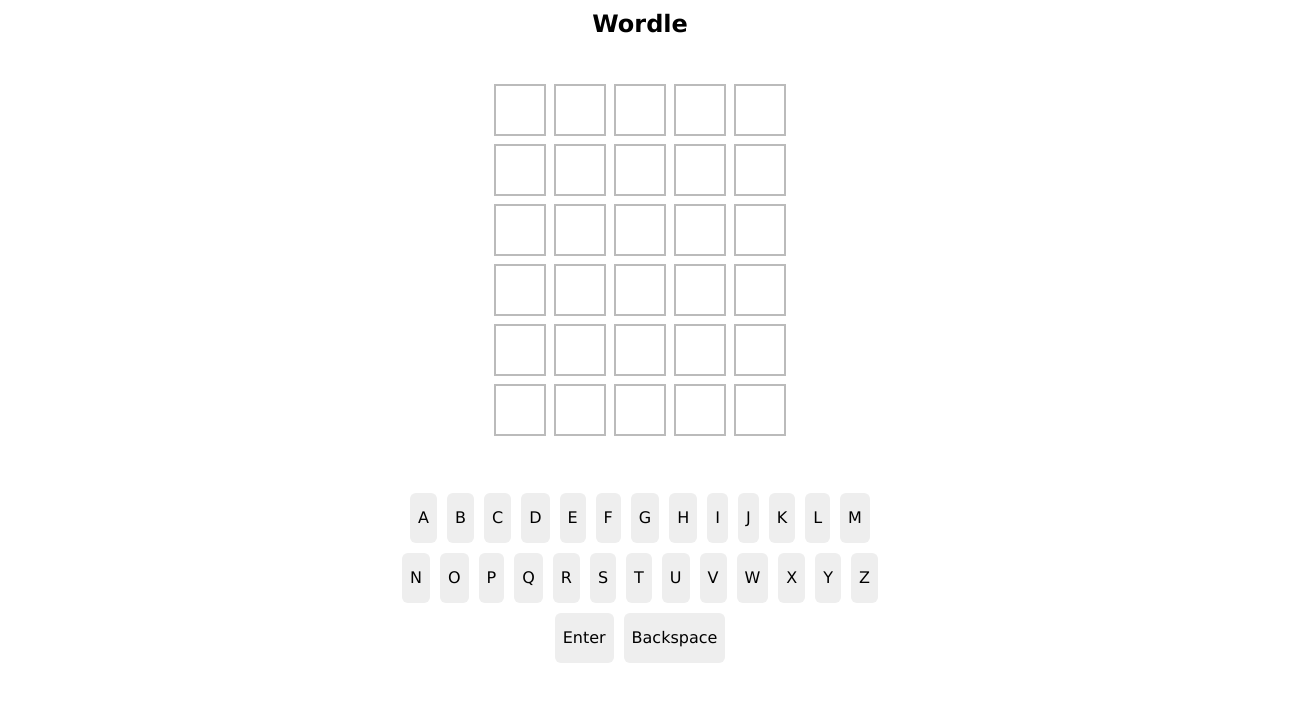
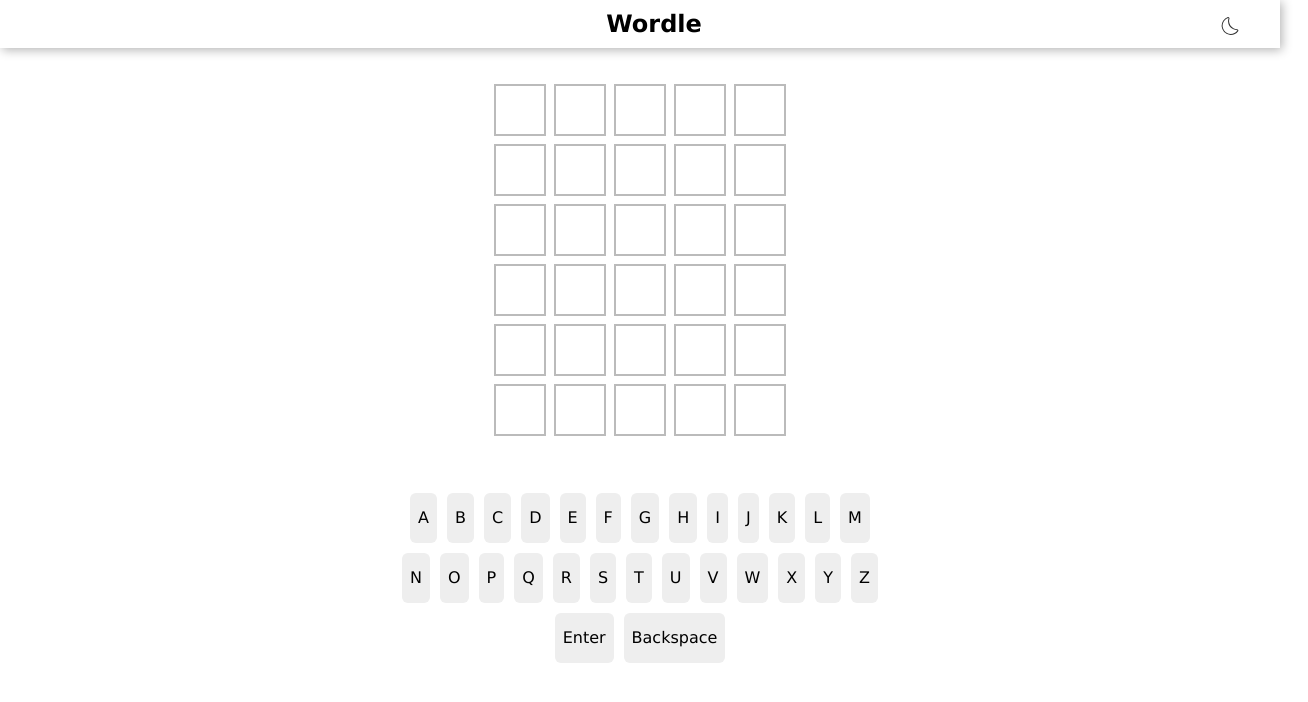
Before and after one commit to swastikpatro/react-wordle-clone, a React (Vite) app in the folder wordle-project/: page / in a window 1280 px wide. Shown: the top 702 px of the page, 1308 px wide, since content can reach past the window. Built offline with nearby package versions, Linux system fonts and the light colour scheme.

Commit message:
added dark mode and toasts

```diff
--- a/wordle-project/package.json
+++ b/wordle-project/package.json
@@ -11,7 +11,9 @@
   },
   "dependencies": {
     "react": "^18.2.0",
-    "react-dom": "^18.2.0"
+    "react-dom": "^18.2.0",
+    "react-hot-toast": "^2.4.0",
+    "react-icons": "^4.7.1"
   },
   "devDependencies": {
     "@types/react": "^18.0.26",
--- a/wordle-project/src/Wordle.tsx
+++ b/wordle-project/src/Wordle.tsx
@@ -4,10 +4,29 @@
 import Keypad from './Keypad';
 import Modal from './Modal';
 import data from './data/data';
+import toast, { Toaster } from 'react-hot-toast';
+import { CiDark } from 'react-icons/ci';
+import { BsSun } from 'react-icons/bs';
 
 function getRandomItemFromArr(arr: { id: number; word: string }[]) {
   return arr[Math.floor(Math.random() * arr.length)];
 }
+
+const notify = (msg: string, type: string) => {
+  if (type === 'error') {
+    toast.error(msg, {
+      duration: 1000,
+      position: 'top-center',
+    });
+  }
+
+  if (type === 'success') {
+    toast.success(msg, {
+      duration: 1000,
+      position: 'top-center',
+    });
+  }
+};
 
 const Wordle = () => {
   const { word } = getRandomItemFromArr(data.words);
@@ -20,7 +39,9 @@
   const [recordOfGuesses, setRecordOfGuess] = useState<string[]>([]);
   const [hasWon, setHasWon] = useState(false);
   const [showModal, setShowModal] = useState(false);
+  const [theme, setTheme] = useState('light');
   const modalTimerRef = useRef<number | null>(null!);
+
   // const [usedKeys, setUsedKeys] = useState({});
   // format a guess into an array of letter objects
   // e.g. 'GHOST' => [{key: 'G', color: "yellow"}, {key: 'H', color: "green"}, {key: 'O', color: "grey"}, {key: 'S', color: "green"}, {key: 'T', color: "grey"}]
@@ -59,6 +80,7 @@
     arrWithObjectifiedGuessLetters: formattedGuessType[]
   ) => {
     if (currentGuess === soln) {
+      notify('Hurray, you guessed it right!!', 'success');
       setHasWon(true);
       // return;
     }
@@ -97,16 +119,22 @@
 
     if (key === 'Enter') {
       if (currentGuess.length !== 5) {
-        console.log("Can't submit as length is not 5");
+        notify('Word should be 5 letters long.', 'error');
         return;
       }
       if (attempt === 6) {
-        console.log('GAME OVER');
+        // console.log('GAME OVER');
         return;
       }
 
       if (recordOfGuesses.includes(currentGuess)) {
-        console.log("Can't submit as you have already used that word");
+        const attemptOfGuessInHistory =
+          recordOfGuesses.indexOf(currentGuess) + 1;
+
+        notify(
+          `You already typed '${currentGuess}' in the ${attemptOfGuessInHistory} attempt.`,
+          'error'
+        );
         return;
       }
 
@@ -135,25 +163,6 @@
       }
   };
 
-  useEffect(() => {
-    window.addEventListener('keyup', handleInput);
-
-    if (hasWon) {
-      // console.log('Im here');
-
-      modalTimerRef.current = setTimeout(() => setShowModal(true), 1500);
-    }
-
-    if (attempt > 5) {
-      // console.log('Im here');
-      modalTimerRef.current = setTimeout(() => setShowModal(true), 1500);
-    }
-
-    return () => {
-      window.removeEventListener('keyup', handleInput);
-    };
-  }, [handleInput, hasWon, attempt]);
-
   const handleRetry = () => {
     if (modalTimerRef.current) {
       clearTimeout(modalTimerRef.current);
@@ -167,10 +176,38 @@
     setSoln((prev) => getRandomItemFromArr(data.words).word.toUpperCase());
   };
 
+  useEffect(() => {
+    window.addEventListener('keyup', handleInput);
+
+    if (hasWon) {
+      modalTimerRef.current = setTimeout(() => setShowModal(true), 1500);
+    }
+
+    if (attempt > 5) {
+      modalTimerRef.current = setTimeout(() => setShowModal(true), 1500);
+    }
+
+    return () => {
+      window.removeEventListener('keyup', handleInput);
+    };
+  }, [handleInput, hasWon, attempt]);
+
+  useEffect(() => {
+    document.documentElement.className = theme;
+  }, [theme]);
   return (
     <div className='App'>
       <nav>
         <h2>Wordle</h2>
+        {theme === 'light' ? (
+          <button onClick={() => setTheme('dark')}>
+            <CiDark />
+          </button>
+        ) : (
+          <button onClick={() => setTheme('light')}>
+            <BsSun />
+          </button>
+        )}
       </nav>
 
       <Grid
@@ -190,6 +227,7 @@
           hasWon={hasWon}
         />
       )}
+      <Toaster />
     </div>
   );
 };
--- a/wordle-project/src/index.css
+++ b/wordle-project/src/index.css
@@ -1,5 +1,6 @@
 * {
   margin: 0;
+  padding: 0;
 }
 
 :root {
@@ -10,24 +11,82 @@
   --bounce-to: #333;
   --text-color-in-square: #eee;
   --overlay-background: rgba(255, 255, 255, 0.7);
+  --heading-color: #000;
+  --shadow: 2px 2px 10px rgba(0, 0, 0, 0.3);
+}
+
+.light {
+  --background-main-start: #fff;
+  --background-main-end: #333;
+  --border-square-color: #bbb;
+  --bounce-from: #ddd;
+  --bounce-to: #333;
+  --text-color-in-square: #eee;
+  --overlay-background: rgba(255, 255, 255, 0.7);
+  --heading-color: #000;
+  --shadow: 2px 2px 10px rgba(0, 0, 0, 0.3);
+}
+
+.dark {
+  --background-main-start: #000;
+  --background-main-end: #fff;
+  --border-square-color: #fff;
+  --bounce-from: #ddd;
+  --bounce-to: #eee;
+  --text-color-in-square: #fff;
+  --overlay-background: rgba(255, 255, 255, 0.7);
+  --heading-color: #fff;
+  --shadow: 2px 2px 10px rgba(255, 255, 255, 0.3);
 }
 
 body {
-  background: var(--background-main);
+  background: var(--background-main-start);
   font-family: Verdana, Geneva, Tahoma, sans-serif;
 }
 
 nav {
   height: 3rem;
   /* border: 2px solid red; */
+  margin-bottom: 1rem;
+  box-shadow: var(--shadow);
   display: grid;
+  grid-template-columns: 1fr auto;
   align-items: center;
-  margin-bottom: 1rem;
 }
 
 nav h2 {
   margin: 0;
   text-align: center;
+  color: var(--heading-color);
+  /* border: 2px solid red; */
+}
+
+nav button {
+  color: var(--background-main-end);
+  background: transparent;
+  font-size: 1.5rem;
+  border-radius: 50%;
+  border-color: transparent;
+  margin-bottom: -.3rem;
+  cursor: pointer;
+  transition: all .3s ease-in-out;
+  display: grid;
+  padding: .25rem;
+}
+
+nav button:hover {
+  color: var(--background-main-start);
+  background: rgb(210, 210, 210);
+}
+
+@media screen and (min-width: 500px) {
+  nav {
+    padding-right:2rem;
+  }
+
+  nav h2 {
+    margin-right: -6rem;
+  }
 }
 
 .row {
@@ -47,6 +106,7 @@
   font-size: 1.5rem;
   font-weight: 600;
   border: 2px solid var(--border-square-color);
+  color: var(--heading-color);
 }
 
 .row > .green {
@@ -74,14 +134,14 @@
 @keyframes bounce {
   0% {
     transform: scale(0.8);
-    border-color: #ddd;
+    border-color: var(--bounce-from);
   }
   50% {
     transform: scale(1.1);
   }
   100% {
     transform: scale(1);
-    border-color: #333;
+    border-color: var(--bounce-to);
   }
 }
 
@@ -203,7 +263,7 @@
   padding: 40px;
   border-radius: 10px;
   margin: 10% auto;
-  box-shadow: 2px 2px 10px rgba(0, 0, 0, 0.3);
+  box-shadow: var(--shadow);
   text-align: center;
   display: flex;
   flex-direction: column;
@@ -226,8 +286,6 @@
   width: fit-content;
   border-radius: .25rem;
   padding: .35rem .85rem;
-  background: var(--background-main-end);
-  color: var(--background-main-start);
   border-color: transparent;
   cursor: pointer;
   letter-spacing: 2px;
@@ -237,8 +295,6 @@
 }
 
 .retry-btn:hover {
-  color: var(--background-main-end);
-  background: var(--border-square-color);
   transform: scale(1.02);
 }
 
```
Also changed, not shown: 1 other file (tests, documents, lock files or other folders).
